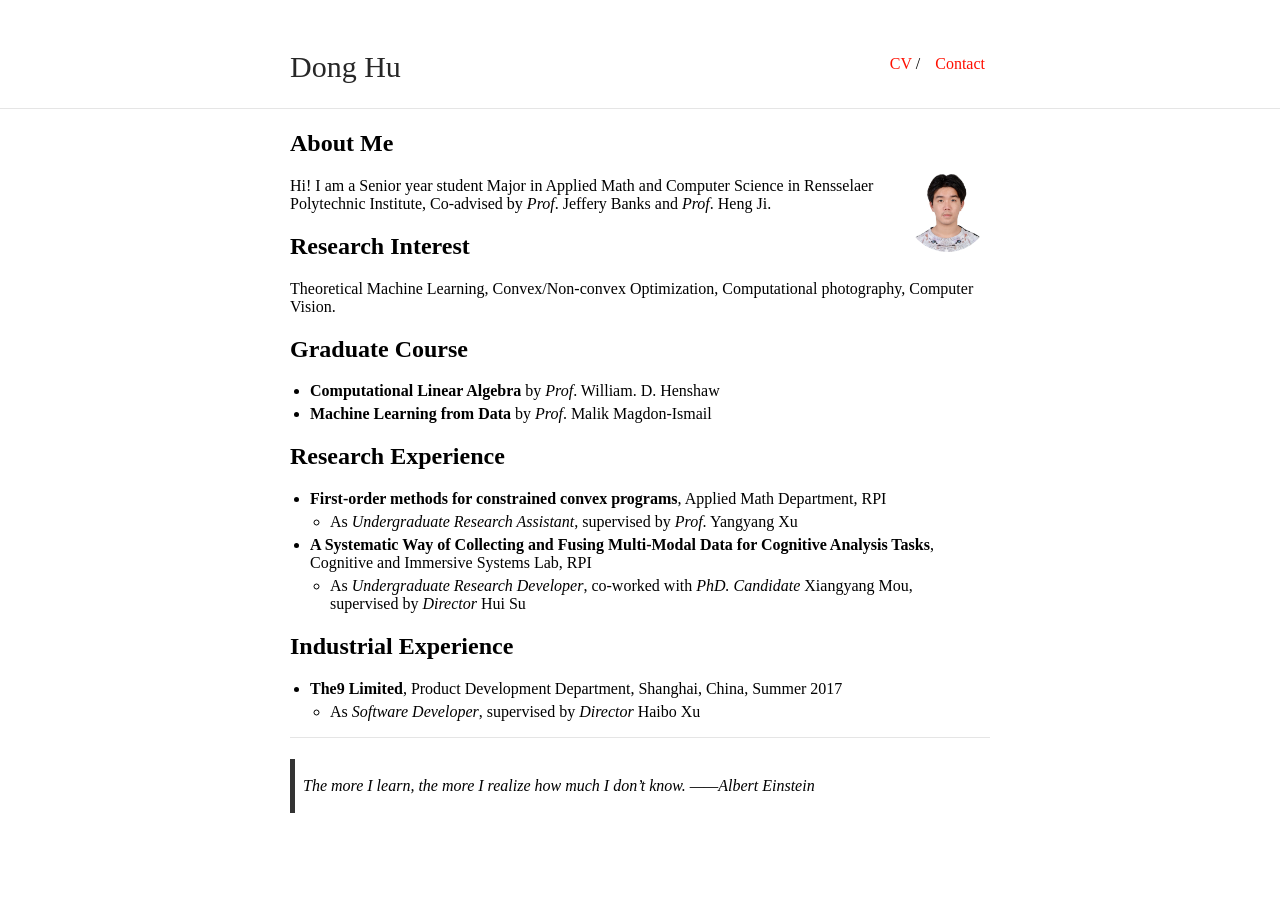
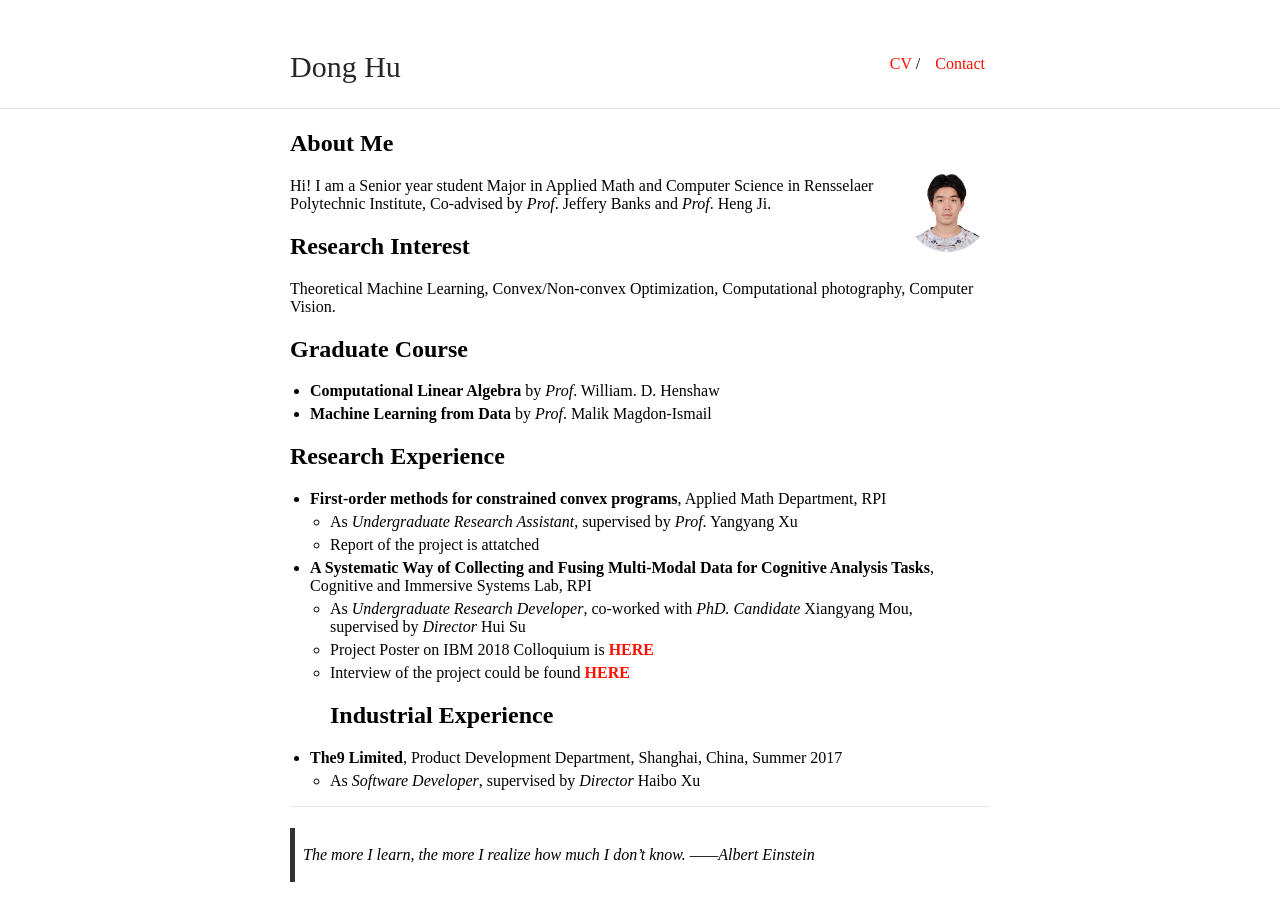
Before and after one commit to jurohd/jurohd.github.io, a Jekyll site: the page built from index.md, in a window 1280 px wide. Built offline with Jekyll 4.4.1, drawn with Linux system fonts in a browser that asks for light colours; our own code applies the rules of GitHub Pages for plain Markdown files.

Commit message:
Update index.md

```diff
--- a/index.md
+++ b/index.md
@@ -21,10 +21,12 @@ Theoretical Machine Learning, Convex/Non-convex Optimization, Computational phot
 
 + **First-order methods for constrained convex programs**, Applied Math Department, RPI
   - As *Undergraduate Research Assistant*, supervised by *Prof*. Yangyang Xu
+  - Report of the project is attatched
 
 + **A Systematic Way of Collecting and Fusing Multi-Modal Data for Cognitive Analysis Tasks**, Cognitive and Immersive Systems Lab, RPI
   - As *Undergraduate Research Developer*, co-worked with *PhD. Candidate* Xiangyang Mou, supervised by *Director* Hui Su
-
+  - Project Poster on IBM 2018 Colloquium is __[HERE](https://docs.google.com/presentation/d/19T-0kqHzgbdRfMDD8YhkTc_pis4pd3PNcBSTdNUlFi8/edit?ts=5bb40940#slide=id.p1)__
+  - Interview of the project could be found __[HERE](https://www.youtube.com/watch?v=0w6R_nDaHdI)__
 ## Industrial Experience
 
 + **The9 Limited**, Product Development Department, Shanghai, China, Summer 2017
```
